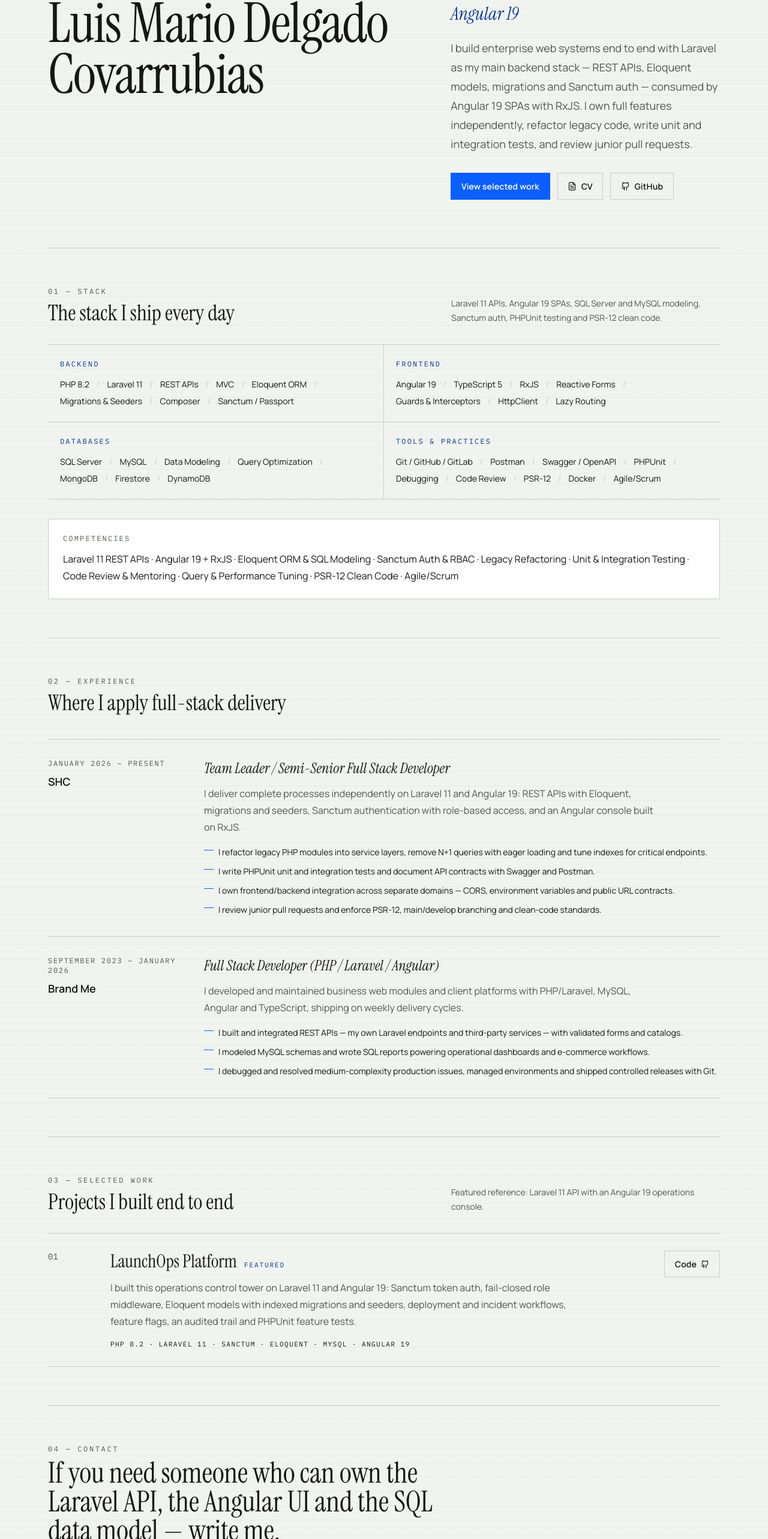
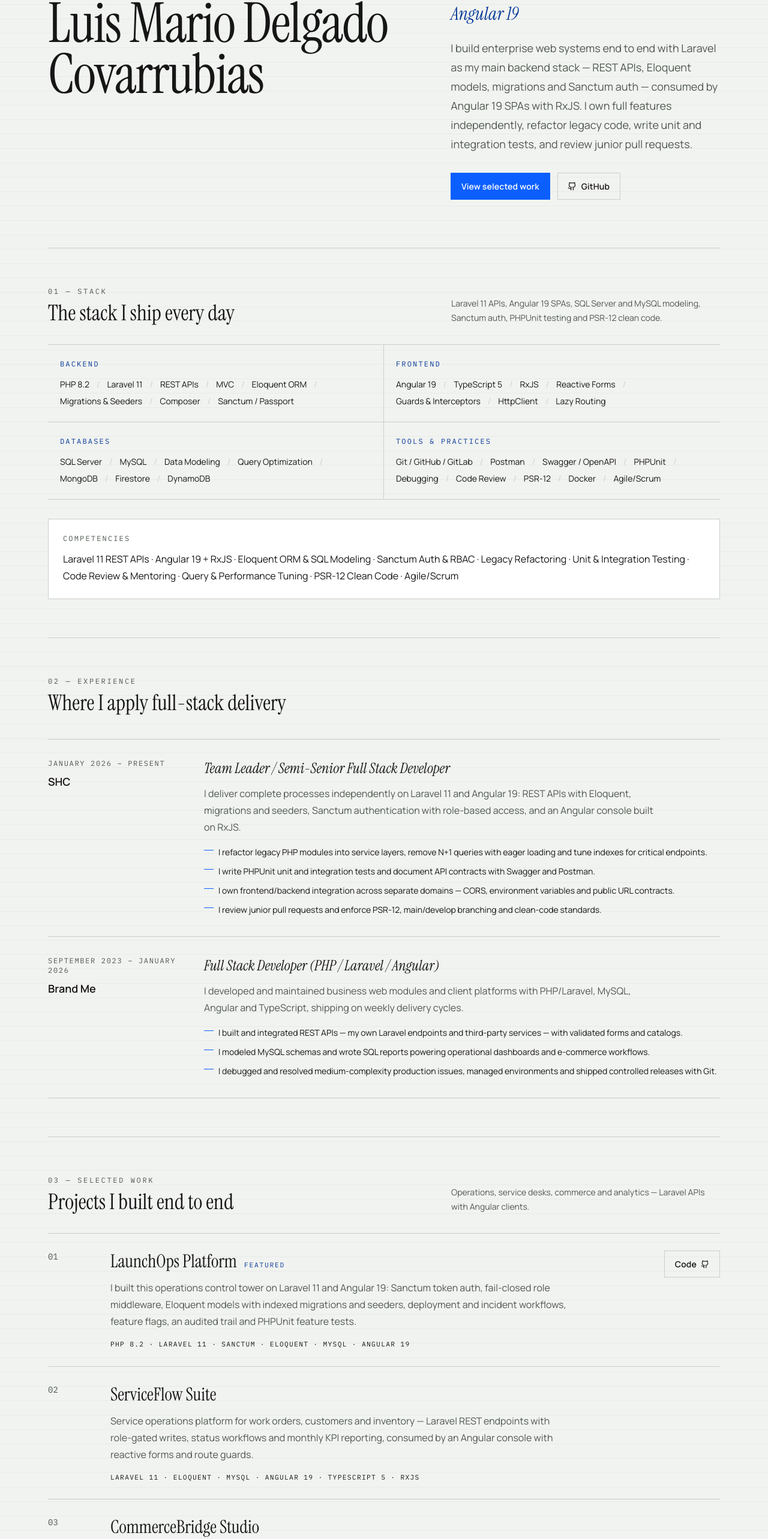
Before and after one commit to DelgadoCovarrubiasLuisMario/luis-mario-portfolio, a React (Vite) app: page / in a window 1280 px wide. Shown: the part 196-2762 px from the top of the page at 60% size. Built offline with nearby package versions, Linux system fonts and the light colour scheme.

Commit message:
Actualizar portafolio

```diff
--- a/src/data/profile.ts
+++ b/src/data/profile.ts
@@ -6,7 +6,6 @@ export const profile = {
   email: 'luismariocovarrubias06@gmail.com',
   github: 'https://github.com/DelgadoCovarrubiasLuisMario',
   linkedin: 'https://linkedin.com/in/luismariocov',
-  cv: '/Luis-Mario-Delgado-Covarrubias-CV.pdf',
   summary:
     'I build enterprise web systems end to end with Laravel as my main backend stack — REST APIs, Eloquent models, migrations and Sanctum auth — consumed by Angular 19 SPAs with RxJS. I own full features independently, refactor legacy code, write unit and integration tests, and review junior pull requests.',
   competencies: [
--- a/src/data/projects.ts
+++ b/src/data/projects.ts
@@ -16,4 +16,22 @@ export const projects: Project[] = [
     repo: 'https://github.com/DelgadoCovarrubiasLuisMario/launchops-platform',
     featured: true,
   },
+  {
+    title: 'ServiceFlow Suite',
+    description:
+      'Service operations platform for work orders, customers and inventory — Laravel REST endpoints with role-gated writes, status workflows and monthly KPI reporting, consumed by an Angular console with reactive forms and route guards.',
+    stack: ['Laravel 11', 'Eloquent', 'MySQL', 'Angular 19', 'TypeScript 5', 'RxJS', 'REST APIs', 'PHPUnit'],
+  },
+  {
+    title: 'CommerceBridge Studio',
+    description:
+      'Commerce back office for catalogs, leads and store settings — Laravel APIs documented with Swagger, Eloquent relations, MySQL reporting queries and Angular admin routes protected by guards and interceptors.',
+    stack: ['Laravel 11', 'Sanctum', 'MySQL', 'Swagger/OpenAPI', 'Angular 19', 'TypeScript 5', 'Reactive Forms'],
+  },
+  {
+    title: 'InsightOps Dashboard',
+    description:
+      'Delivery analytics with SQL-backed KPIs over SQL Server and MySQL — Laravel reporting endpoints with optimized queries and indexes, ticket filters, Kanban views and Excel/CSV exports rendered in Angular with RxJS streams.',
+    stack: ['Laravel 11', 'SQL Server', 'MySQL', 'Query Optimization', 'Angular 19', 'RxJS', 'PHPUnit'],
+  },
 ];
--- a/src/sections/ContactSection.tsx
+++ b/src/sections/ContactSection.tsx
@@ -1,4 +1,4 @@
-import { FileText, Github, Linkedin, Mail } from 'lucide-react';
+import { Github, Linkedin, Mail } from 'lucide-react';
 import { profile } from '../data/profile';
 import { Cta } from '../components/Cta';
 
@@ -19,9 +19,6 @@ export function ContactSection() {
         <Cta href={profile.github} variant="ghost">
           <Github size={15} /> GitHub
         </Cta>
-        <Cta href={profile.cv} variant="ghost">
-          <FileText size={15} /> Download CV
-        </Cta>
       </div>
     </section>
   );
--- a/src/sections/HeroSection.tsx
+++ b/src/sections/HeroSection.tsx
@@ -1,4 +1,4 @@
-import { FileText, Github } from 'lucide-react';
+import { Github } from 'lucide-react';
 import { profile } from '../data/profile';
 import { Cta } from '../components/Cta';
 
@@ -21,9 +21,6 @@ export function HeroSection() {
           <Cta href="#projects" variant="accent">
             View selected work
           </Cta>
-          <Cta href={profile.cv} variant="ghost">
-            <FileText size={15} /> CV
-          </Cta>
           <Cta href={profile.github} variant="ghost">
             <Github size={15} /> GitHub
           </Cta>
--- a/src/sections/ProjectsSection.tsx
+++ b/src/sections/ProjectsSection.tsx
@@ -11,7 +11,7 @@ export function ProjectsSection() {
           <h2 className="font-display mt-2 text-3xl sm:text-4xl">Projects I built end to end</h2>
         </div>
         <p className="max-w-md text-sm leading-6 text-[var(--muted)]">
-          Featured reference: Laravel 11 API with an Angular 19 operations console.
+          Operations, service desks, commerce and analytics — Laravel APIs with Angular clients.
         </p>
       </div>
 
```
